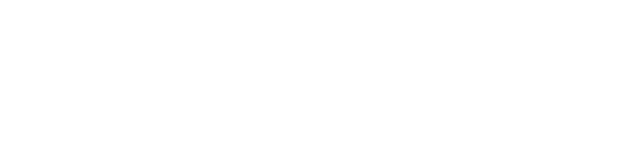
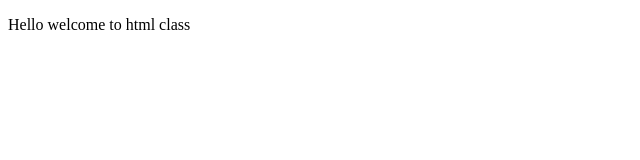
Before and after one commit to badavathsaikiran2003-ops/112_HTML, a plain HTML site: page index.html in a window 1280 px wide. Shown: the whole page, without its empty margins (0-640 px from the left). Drawn offline with Linux system fonts and the light colour scheme.

Commit message:
Add welcome message to index.html
Added a welcome message to the body of the HTML document.

```diff
--- a/index.html
+++ b/index.html
@@ -6,6 +6,6 @@
     <title>Document</title>
 </head>
 <body>
-
+    <P> Hello welcome to html class</P>
 </body>
 </html>
```
